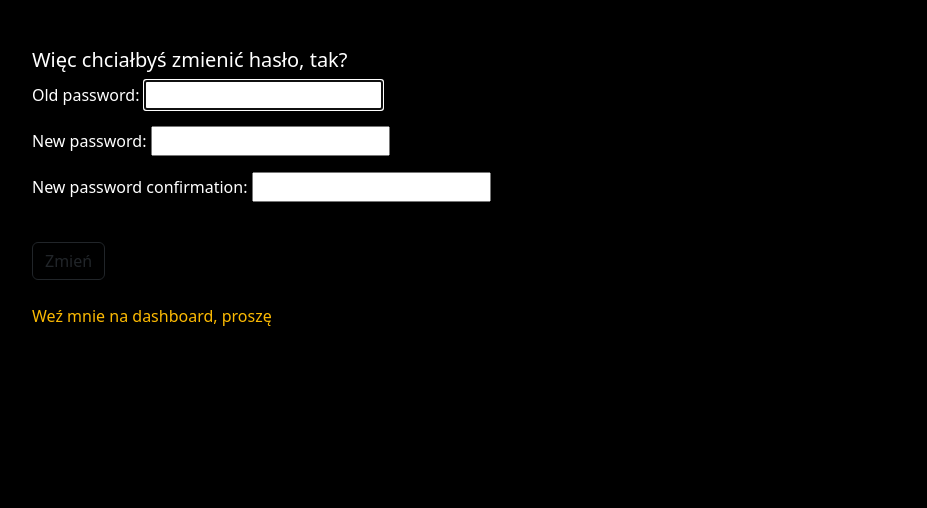
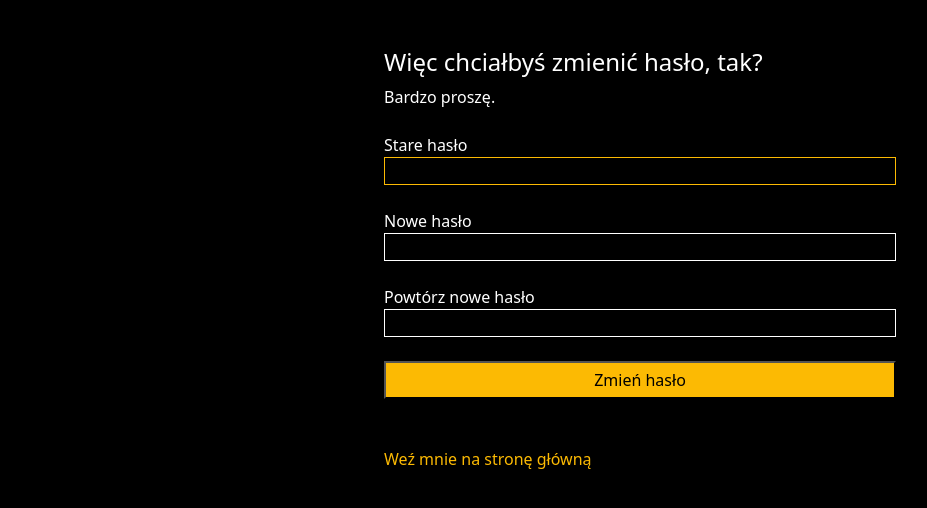
Before and after one commit to Gruszecki/garage.online, a Django app: page /accounts/password_change/ in a window 1280 px wide. Shown: the part 82-590 px from the top of the page, without its empty margins (0-927 px from the left). Run offline with Django 4.2, Linux system fonts and the light colour scheme; a user stored in the database is signed in; some libraries are stand-ins or nearby versions.

Commit message:
Change passord html change

```diff
--- a/garage_online/static/garage_online.css
+++ b/garage_online/static/garage_online.css
@@ -371,6 +371,15 @@ a.active {
     width: 100%
 }
 
+#btn-change-password {
+    width: 20%;
+    background-color: var(--primary-color);
+    color: var(--background-color);
+    border: none;
+    padding: 5px 28px;
+    font-size: 16px;
+}
+
 /* Footer */
 .footer {
     position: fixed;
--- a/garage_online/templates/garage_online/user_settings.html
+++ b/garage_online/templates/garage_online/user_settings.html
@@ -7,7 +7,10 @@
 {% block body %}
 
 <!--Button: change password-->
-<a href="{% url 'password_change' %}">Zmień hasło</a>
+<a href="{% url 'password_change' %}">
+    <button type="button" id="btn-change-password">Zmień hasło</button>
+</a>
+
 <br><br>
 <!--TODO: Wybór koloru strony-->
 
--- a/garage_online/templates/registration/password_change_form.html
+++ b/garage_online/templates/registration/password_change_form.html
@@ -4,15 +4,26 @@
 
 {% block body %}
 
-
-<h5>Więc chciałbyś zmienić hasło, tak?</h5>
-<form method="post">
-    {% csrf_token %}
-    {{ form.as_p }}
-    <br>
-    <button type="submit" class="btn btn-outline-dark">Zmień</button>
-</form>
-<br>
-<a href="{% url 'dashboard' %}">Weź mnie na dashboard, proszę</a>
+<div align="center">
+    <div style="width: 32rem;" align="left">
+        <h4>Więc chciałbyś zmienić hasło, tak?</h4>
+        Bardzo proszę.<br><br>
+        <form method="post" class="edit-form visible-form">
+            {% csrf_token %}
+            Stare hasło
+            {{ form.old_password }}
+            <br><br>
+            Nowe hasło
+            {{ form.new_password1 }}
+            <br><br>
+            Powtórz nowe hasło
+            {{ form.new_password2 }}
+            <br><br>
+            <button type="submit" class="btn-register">Zmień hasło</button>
+        </form>
+        <br><br>
+        <a href="{% url 'all_bands' %}">Weź mnie na stronę główną</a>
+    </div>
+</div>
 
 {% endblock %}
```
